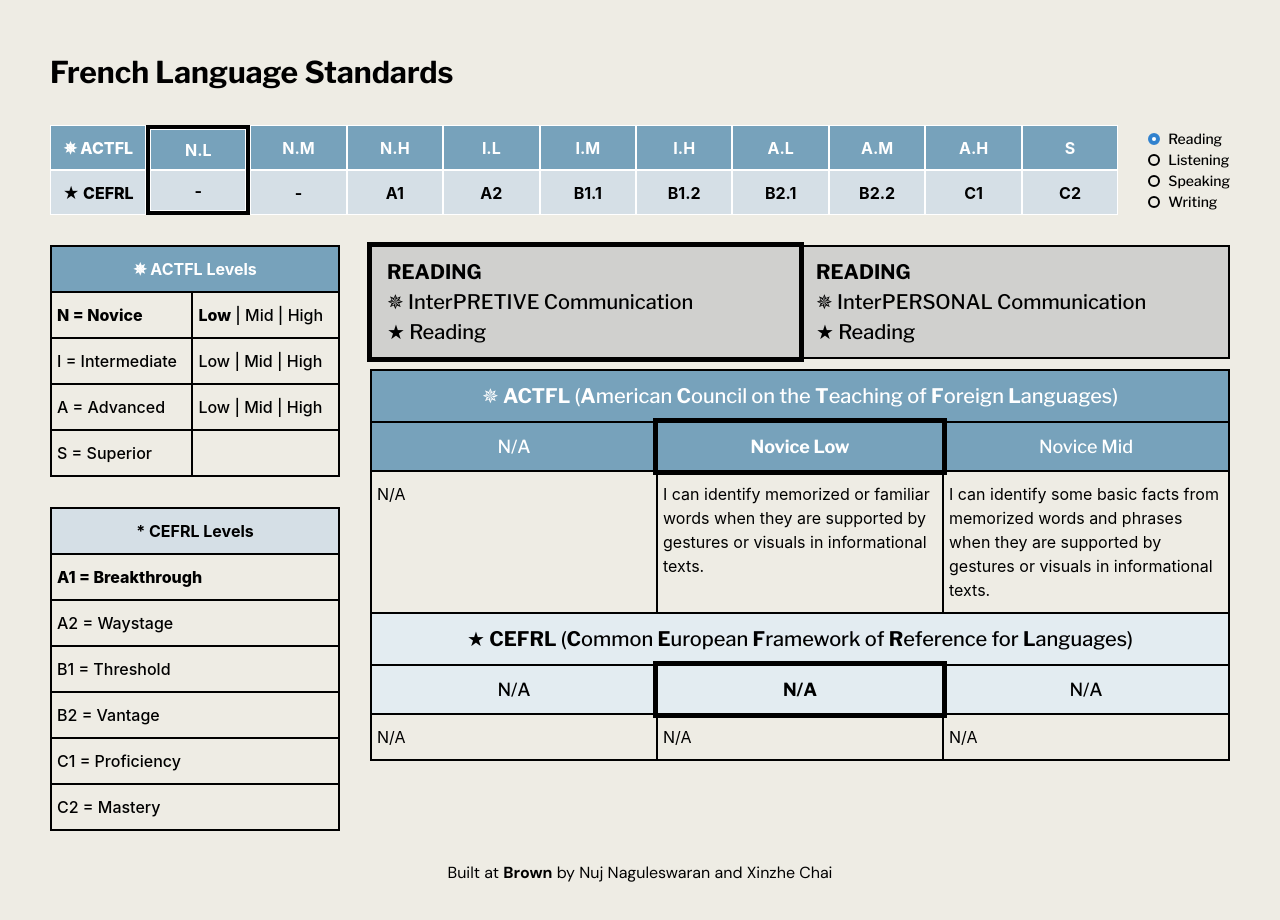
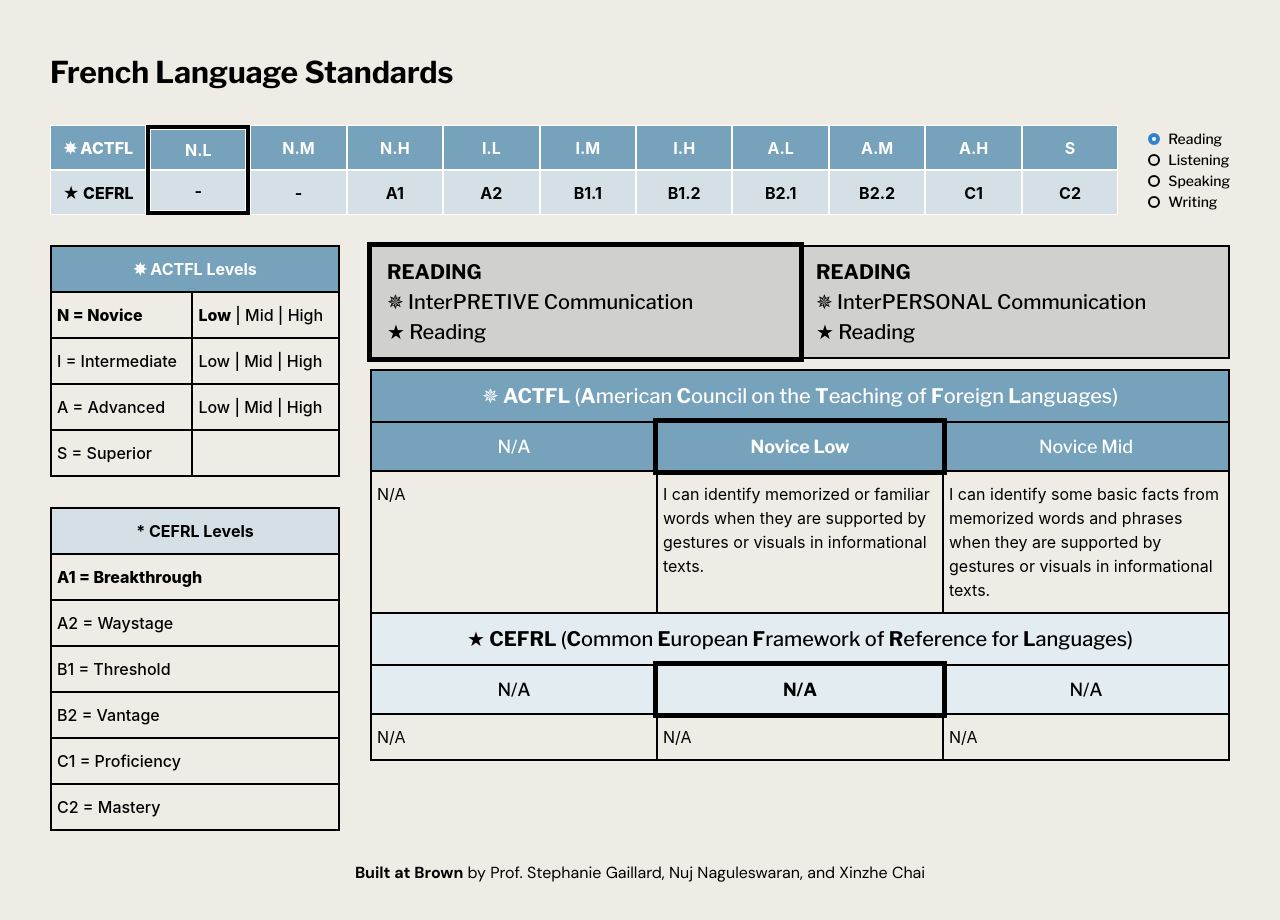
Before and after one commit to chaixinzhe2000/french_leveling_tool, a React (Create React App) app: page / in a window 1280 px wide. Shown: the top 920 px of the page. Built offline with nearby package versions, Linux system fonts and the light colour scheme.

Commit message:
better credit

```diff
--- a/src/App.tsx
+++ b/src/App.tsx
@@ -26,7 +26,7 @@
 						<MainTable />
 					</div>
 					<div className="credits">
-						Built at&nbsp;<b>Brown</b>&nbsp;by Nuj Naguleswaran and&nbsp;<a href="https://www.xchai.me" rel="noreferrer" target="_blank">Xinzhe Chai</a>
+						<b>Built at&nbsp;Brown</b>&nbsp;by&nbsp;<a href="https://vivo.brown.edu/display/sgaillar" rel="noreferrer" target="_blank">Prof. Stephanie Gaillard</a>, Nuj Naguleswaran, and&nbsp;<a href="https://www.xchai.me" rel="noreferrer" target="_blank">Xinzhe Chai</a>
 					</div>
 				</div>
 			</RecoilRoot>
```
